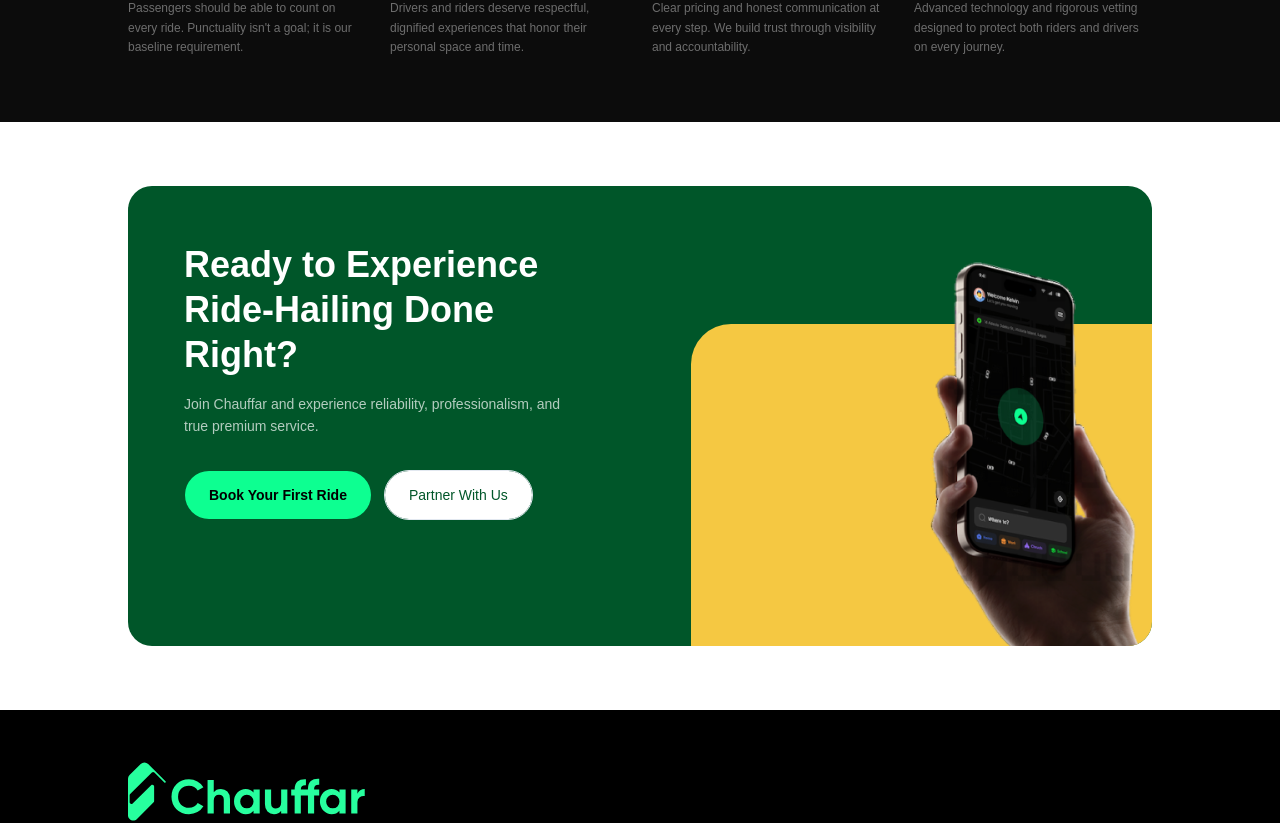
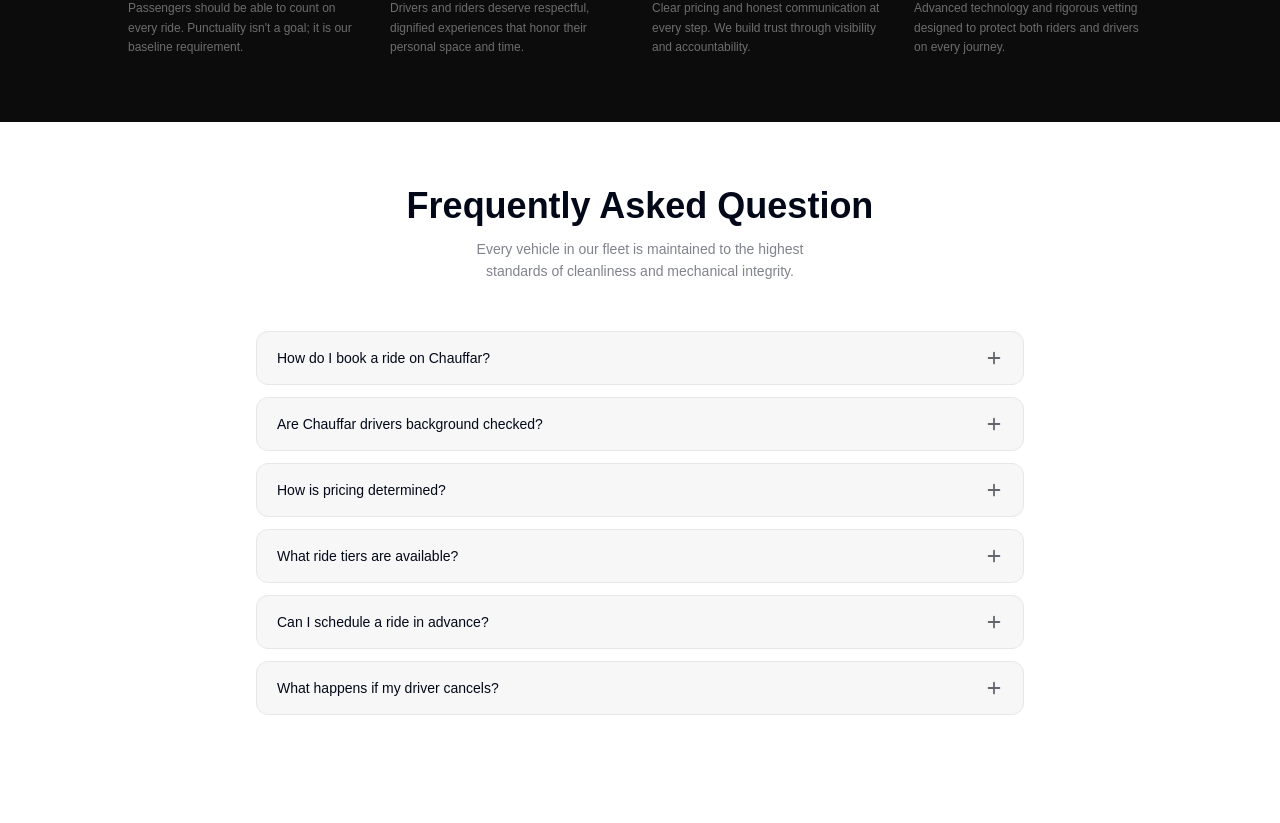
Before and after one commit to Caleboc1/chauffar-landing-page, a React (Vite) app: page /about in a window 1280 px wide. Shown: the part 2080-2903 px from the top of the page. Built offline with nearby package versions, Linux system fonts and the light colour scheme.

Commit message:
feat: faqs component

```diff
--- /dev/null
+++ b/src/components/about-page/Faqs.tsx
@@ -0,0 +1,92 @@
+import { useState } from "react"
+import { HiPlus, HiMinus } from "react-icons/hi"
+
+const faqs = [
+    {
+        question: "How do I book a ride on Chauffar?",
+        answer: "Download the Chauffar app, create an account, enter your pickup and drop-off location, choose your ride tier, and confirm your booking. A vetted driver will be assigned to you instantly.",
+    },
+    {
+        question: "Are Chauffar drivers background checked?",
+        answer: "Yes. Every driver on the Chauffar platform goes through a rigorous background check, document verification, and performance training before they're allowed to accept rides.",
+    },
+    {
+        question: "How is pricing determined?",
+        answer: "Chauffar uses fixed, transparent pricing. You'll see the full fare before you confirm your booking — no surge pricing, no hidden fees, no surprises at the end of your trip.",
+    },
+    {
+        question: "What ride tiers are available?",
+        answer: "Chauffar offers four tiers — Standard, Executive, Premium, and VIP — each designed for different needs, from everyday commutes to high-end executive travel.",
+    },
+    {
+        question: "Can I schedule a ride in advance?",
+        answer: "Yes. Chauffar allows you to schedule rides ahead of time so your driver is ready and waiting when you need them — perfect for airport runs, meetings, or events.",
+    },
+    {
+        question: "What happens if my driver cancels?",
+        answer: "Chauffar enforces strict driver accountability. In the rare event of a cancellation, you'll be immediately matched with another available driver at no extra cost.",
+    },
+]
+
+function FAQ() {
+    const [openIndex, setOpenIndex] = useState<number | null>(null)
+
+    const toggle = (i: number) => {
+        setOpenIndex(openIndex === i ? null : i)
+    }
+
+    return (
+        <section className="bg-white py-16 px-4 sm:px-6 lg:px-8">
+            <div className="container mx-auto max-w-3xl">
+
+                {/* Heading */}
+                <div className="text-center mb-12">
+                    <h2 className="text-3xl sm:text-4xl font-bold text-foreground mb-3">
+                        Frequently Asked Question
+                    </h2>
+                    <p className="text-foreground/50 text-sm leading-relaxed max-w-sm mx-auto">
+                        Every vehicle in our fleet is maintained to the highest standards of cleanliness and mechanical integrity.
+                    </p>
+                </div>
+
+                {/* Accordion list */}
+                <div className="flex flex-col gap-3">
+                    {faqs.map((faq, i) => (
+                        <div
+                            key={i}
+                            className="border border-gray-200 rounded-xl overflow-hidden bg-[#f7f7f7]"
+                        >
+                            {/* Question row */}
+                            <button
+                                onClick={() => toggle(i)}
+                                className="w-full flex items-center justify-between px-5 py-4 text-left gap-4"
+                            >
+                                <span className="text-sm font-medium text-foreground">
+                                    {faq.question}
+                                </span>
+                                <span className="shrink-0 text-foreground/60">
+                                    {openIndex === i
+                                        ? <HiMinus size={18} />
+                                        : <HiPlus size={18} />
+                                    }
+                                </span>
+                            </button>
+
+                            {/* Answer — expands/collapses */}
+                            {openIndex === i && (
+                                <div className="px-5 pb-5">
+                                    <p className="text-sm text-foreground/50 leading-relaxed">
+                                        {faq.answer}
+                                    </p>
+                                </div>
+                            )}
+                        </div>
+                    ))}
+                </div>
+
+            </div>
+        </section>
+    )
+}
+
+export default FAQ
--- a/src/pages/About.tsx
+++ b/src/pages/About.tsx
@@ -1,3 +1,4 @@
+import FAQ from "@/components/about-page/Faqs";
 import AboutHero from "@/components/about-page/Hero";
 import Mission from "@/components/about-page/Mission";
 import Values from "@/components/about-page/Values";
@@ -15,6 +16,7 @@
         <WhoWeAre/>
         <Mission/>
         <Values/>
+        <FAQ/>
         <CTA/>
         <Footer/>
         </div>
```
